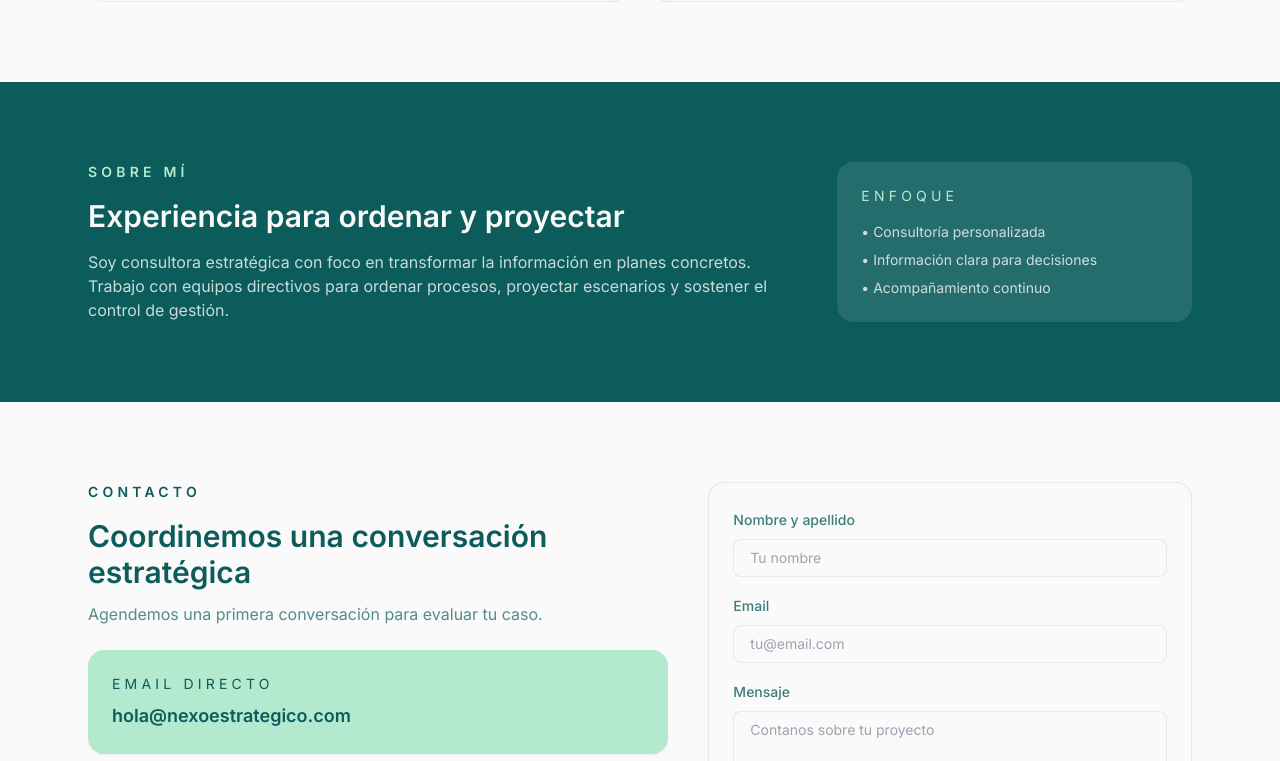
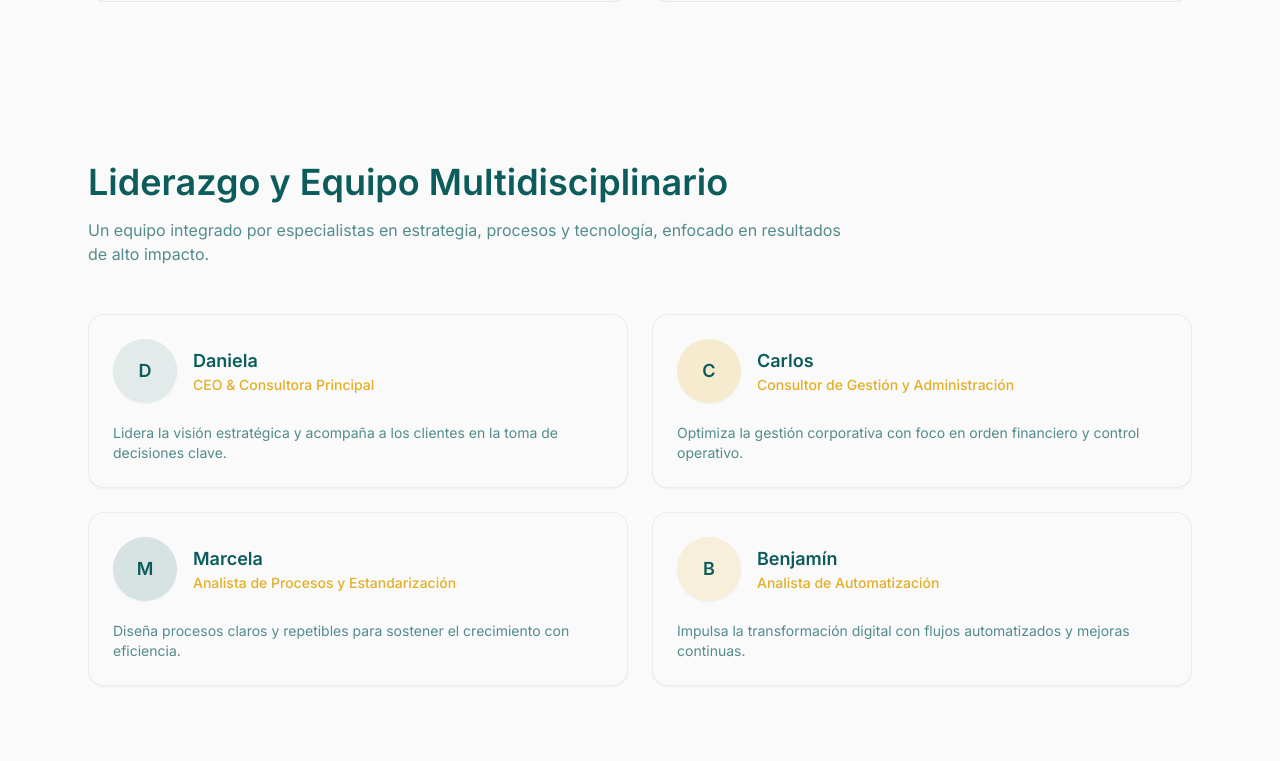
Before and after one commit to medinabenjamin/landing_page_test, a Next.js app: page / in a window 1280 px wide. Shown: the part 2959-3720 px from the top of the page. Built offline with nearby package versions, Linux system fonts and the light colour scheme.

Commit message:
Add team section layout

```diff
--- a/src/app/page.tsx
+++ b/src/app/page.tsx
@@ -5,6 +5,7 @@ import Header from "@/components/Header";
 import Hero from "@/components/Hero";
 import Methodology from "@/components/Methodology";
 import ServicesSection from "@/components/ServicesSection";
+import TeamSection from "@/components/TeamSection";
 
 export default function Home() {
   return (
@@ -14,6 +15,7 @@ export default function Home() {
         <Hero />
         <ServicesSection />
         <Methodology />
+        <TeamSection />
         <About />
         <Contact />
       </main>
--- /dev/null
+++ b/src/components/TeamSection.tsx
@@ -0,0 +1,85 @@
+import Reveal from "@/components/motion/Reveal";
+
+const teamMembers = [
+  {
+    name: "Daniela",
+    role: "CEO & Consultora Principal",
+    description:
+      "Lidera la visión estratégica y acompaña a los clientes en la toma de decisiones clave."
+  },
+  {
+    name: "Carlos",
+    role: "Consultor de Gestión y Administración",
+    description:
+      "Optimiza la gestión corporativa con foco en orden financiero y control operativo."
+  },
+  {
+    name: "Marcela",
+    role: "Analista de Procesos y Estandarización",
+    description:
+      "Diseña procesos claros y repetibles para sostener el crecimiento con eficiencia."
+  },
+  {
+    name: "Benjamín",
+    role: "Analista de Automatización",
+    description:
+      "Impulsa la transformación digital con flujos automatizados y mejoras continuas."
+  }
+];
+
+const avatarBackgrounds = [
+  "bg-[#0B5C5B]/10",
+  "bg-[#E4AF26]/20",
+  "bg-[#0B5C5B]/15",
+  "bg-[#E4AF26]/15"
+];
+
+export default function TeamSection() {
+  return (
+    <section
+      id="equipo"
+      data-section="equipo"
+      className="scroll-mt-24 bg-base"
+    >
+      <div className="mx-auto flex max-w-6xl flex-col gap-12 px-6 py-20">
+        <Reveal className="max-w-3xl" sectionId="equipo">
+          <h2 className="text-3xl font-semibold text-[#0B5C5B] md:text-4xl">
+            Liderazgo y Equipo Multidisciplinario
+          </h2>
+          <p className="mt-4 text-base text-brand/70">
+            Un equipo integrado por especialistas en estrategia, procesos y
+            tecnología, enfocado en resultados de alto impacto.
+          </p>
+        </Reveal>
+
+        <div className="grid gap-6 md:grid-cols-2">
+          {teamMembers.map((member, index) => (
+            <Reveal key={member.name} sectionId="equipo">
+              <article className="flex h-full flex-col gap-5 rounded-2xl border border-black/5 bg-[#FAFAFA] p-6 shadow-sm">
+                <div className="flex items-center gap-4">
+                  <div
+                    className={`flex h-16 w-16 items-center justify-center rounded-full ${avatarBackgrounds[index]} text-[#0B5C5B] shadow-sm`}
+                    aria-hidden="true"
+                  >
+                    <span className="text-lg font-semibold">
+                      {member.name.slice(0, 1)}
+                    </span>
+                  </div>
+                  <div>
+                    <h3 className="text-lg font-semibold text-[#0B5C5B]">
+                      {member.name}
+                    </h3>
+                    <p className="text-sm font-medium text-[#E4AF26]">
+                      {member.role}
+                    </p>
+                  </div>
+                </div>
+                <p className="text-sm text-brand/70">{member.description}</p>
+              </article>
+            </Reveal>
+          ))}
+        </div>
+      </div>
+    </section>
+  );
+}
```
